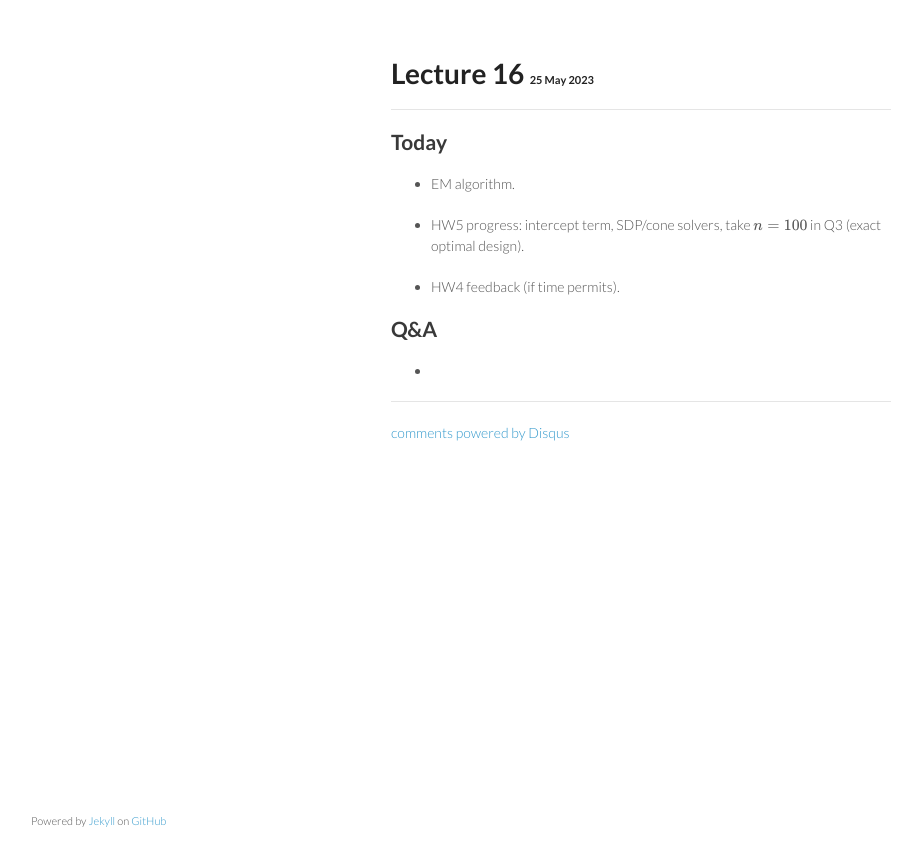
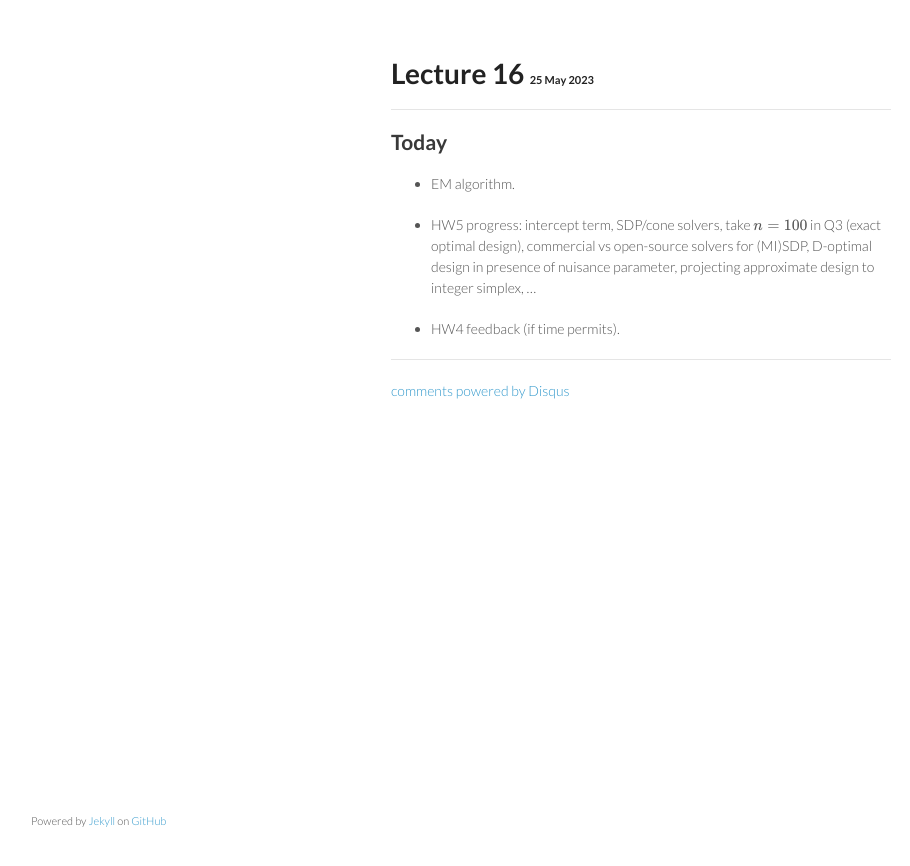
Before and after one commit to ucla-biostat-257/2023spring, a Jekyll site: the page built from _posts/2023-05-25-week8-day2.md, in a window 1280 px wide. Shown: the top 866 px of the page, without its empty margins (179-1089 px from the left). Built offline with Jekyll 4.4.1, drawn with Linux system fonts in a browser that asks for light colours; formulas are drawn with MathJax 3; comment, search, counter and statistics services are not loaded.

Commit message:
more edits

```diff
--- a/_posts/2023-05-25-week8-day2.md
+++ b/_posts/2023-05-25-week8-day2.md
@@ -8,10 +8,6 @@ category: biostat257spring2023
 
 * EM algorithm.
 
-* HW5 progress: intercept term, SDP/cone solvers, take $n=100$ in Q3 (exact optimal design).
+* HW5 progress: intercept term, SDP/cone solvers, take $n=100$ in Q3 (exact optimal design), commercial vs open-source solvers for (MI)SDP, D-optimal design in presence of nuisance parameter, projecting approximate design to integer simplex, ...
 
 * HW4 feedback (if time permits).
-
-## Q&A
-
-*
```
